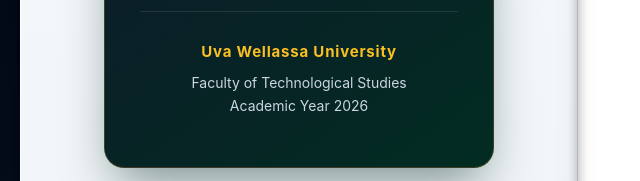
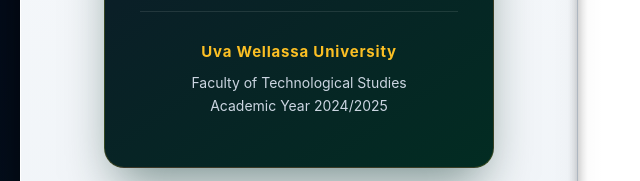
Before and after one commit to sadeepasampath074/ENGLISH-E-PORTFOLIO, a plain HTML site: page index.html in a window 1280 px wide. Shown: the part 559-740 px from the top of the page, 0-640 px from the left. Drawn offline with Linux system fonts and the light colour scheme.

Commit message:
Update index.html

```diff
--- a/index.html
+++ b/index.html
@@ -519,7 +519,7 @@
                     <h4>E-Portfolio Journal</h4>
                     <div class="cover-university">
                         <strong>Uva Wellassa University</strong>
-                        Faculty of Technological Studies<br>Academic Year 2026
+                        Faculty of Technological Studies<br>Academic Year 2024/2025
                     </div>
                 </div>
             `,
```
